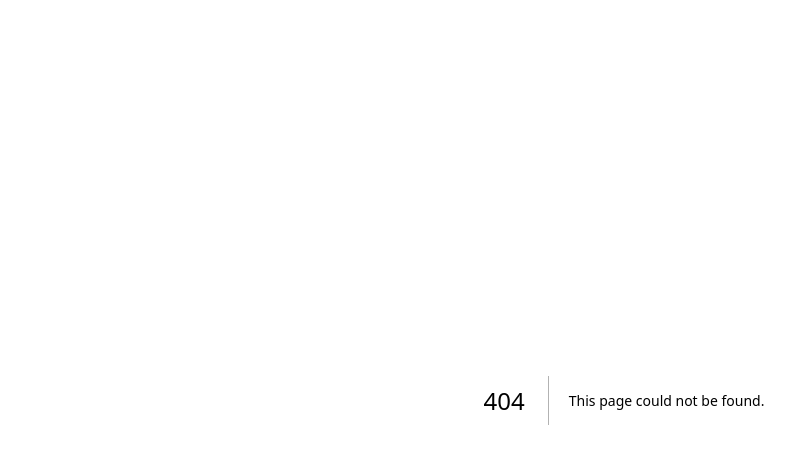
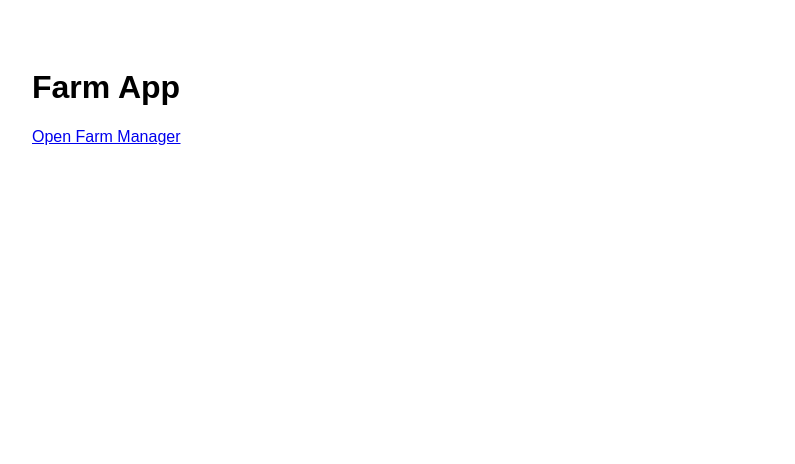
Before and after one commit to Oshioma/farm, a Next.js app: page / in a window 1280 px wide. Before the commit this address had no page. Shown: the top 464 px of the page, without its empty margins (16-811 px from the left). Built offline with nearby package versions, Linux system fonts and the light colour scheme.

Commit message:
Create page.tsx

```diff
--- /dev/null
+++ b/app/page.tsx
@@ -0,0 +1,12 @@
+import Link from "next/link";
+
+export default function HomePage() {
+  return (
+    <main style={{ padding: "40px", fontFamily: "Arial, sans-serif" }}>
+      <h1>Farm App</h1>
+      <p>
+        <Link href="/farm">Open Farm Manager</Link>
+      </p>
+    </main>
+  );
+}
```
